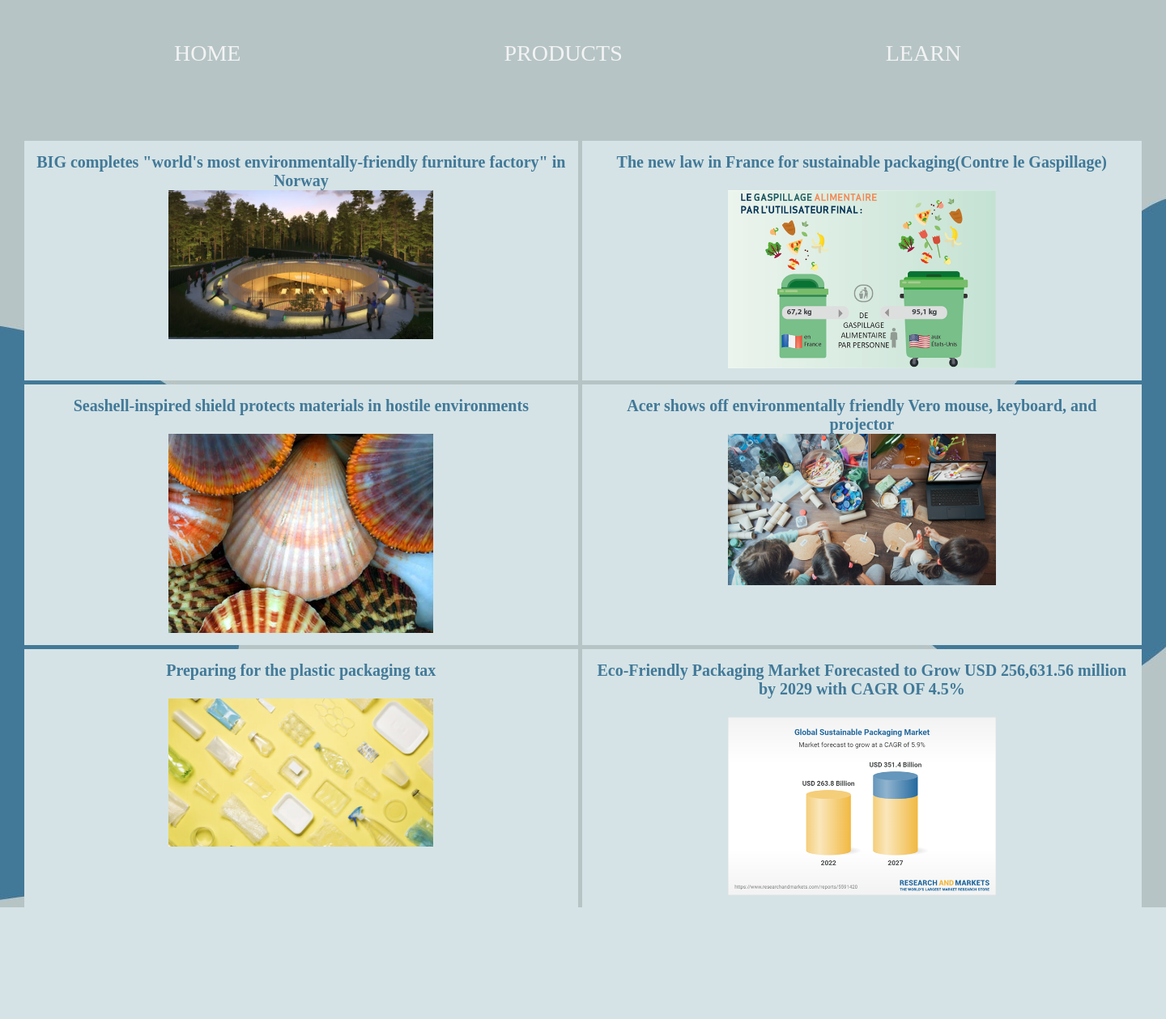
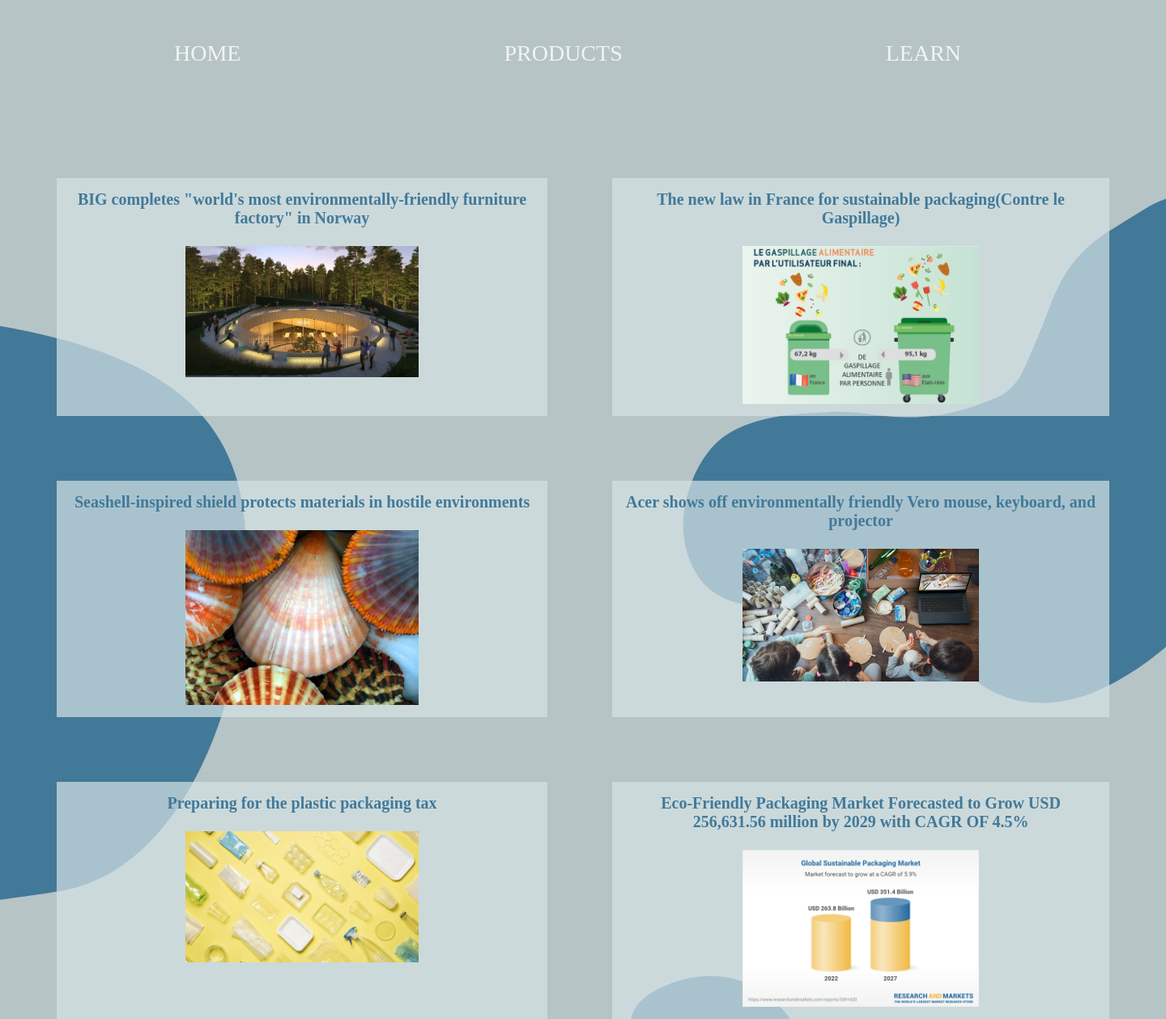
Before and after one commit to slee498/web-application, a Flask app: page /learn in a window 1440 px wide. Shown: the whole page at 81% size. Before the commit the page ends 1121 px from the top, so only its background shows below. Run offline with Flask 2, Linux system fonts and the light colour scheme.

Commit message:
refinement

```diff
--- a/static/styles.css
+++ b/static/styles.css
@@ -64,38 +64,9 @@
   font-size: 22px;
 }
 
-/* grid on learn page */
-.grid-container{
-  display: grid;
-  grid-template-columns: auto auto;
-  grid-template-areas: main main;
-  height: 200px;
-  padding: 30px;
-  border: 3px black;
-  grid-gap: 5px;
-}
-
-.grid-item{
-  background-color: #d5e3e6;
-  text-decoration: none;
-  text-align: center;
-  color: rgb(66,121,152);
-  font-size: 20px;
-  padding: 15px;
-  @font-face {
-    font-family: DynaPuff;
-    src: url(/static/dynapuff.ttf);
-  }
-}
-
-.grid-img{
-  width: auto;
-  height: auto;
-}
-
 /* home background imsge*/
 .homeebg{
-   background-image: url('/static/images/homeebg.jpg');
+   background-image: url('/static/images/bgimg5-2.jpg');
 }
 
 .photo_reel{
@@ -109,6 +80,11 @@
   height: 60%;
 }
 
+@keyframes facts{
+  from {background-color: white;}
+  to {background-color: black;}
+}
+
 /* product background image */
 .bgimg3{
   background-image: url('/static/images/bgimg5.jpg');
@@ -119,6 +95,27 @@
   background-image: url('/static/images/bgimg5b.jpg');
 }
 
+/* grid on learn page */
+.grid-container{
+  display: grid;
+  grid-template-columns: auto auto;
+  grid-template-areas: main main;
+  margin-left: 30px;
+  height: 400px;
+  width: 1300px;
+  padding: 40px;
+  grid-gap: 80px;
+}
+
+.grid-item{
+  background-color: #d5e3e6b3;
+  text-decoration: none;
+  text-align: center;
+  color: rgb(66,121,152);
+  font-size: 20px;
+  padding: 15px;
+}
+
 .art-img{
   margin-left: auto;
   margin-right: auto;
@@ -126,14 +123,9 @@
   width: 50%;
 }
 
-/* navigation bar */
+/* nav bar */
 body {
   margin: 0;
-  @font-face {
-    font-family: DynaPuff;
-    src: url("static/dynapuff.ttf");
-  }
-  font-family: 'dynapuff';
 }
 
 .container {
@@ -167,49 +159,3 @@ nav a {
 nav a:hover {
   color: rgb(94, 93, 93);
 }
-
-/* news page article links */
-h1 a {
-  text-decoration: none;
-  @font-face {
-    font-family: DynaPuff;
-    src: url("/static/dynapuff.ttf");
-  }
-  font-family: 'dynapuff';
-  font-size: medium;
-  padding-left: 100px;
-}
-
-h1 a:hover{
-  color: rgb(218, 218, 218);
-}
-
-h2 a{
-  text-decoration: none;
-  @font-face {
-    font-family: DynaPuff;
-    src: url("/static/dynapuff.ttf");
-  }
-  font-family: 'dynapuff';
-  font-size: medium;
-  padding-left: 100px;
-}
-
-h2 a:hover{
-  color: rgb(94, 93, 93);
-}
-
-h3 a {
-  text-decoration: none;
-  @font-face {
-    font-family: DynaPuff;
-    src: url("/static/dynapuff.ttf");
-  }
-  font-family: 'dynapuff';
-  font-size: medium;
-  padding-left: 100px;
-}
-
-h3 a:hover{
-  color: rgb(94, 93, 93);
-}
--- a/templates/learn.html
+++ b/templates/learn.html
@@ -21,13 +21,13 @@
         </div>
     </header>
 
-    <br><br><br><br> <br><br><br><br>
+    <br><br><br><br><br><br><br><br><br><br>
 
     <div class="grid-container">
-            <a href="https://www.dezeen.com/2022/05/25/the-plus-furniture-factory-big-vestre/" target="_blank" class="grid-item"><b>BIG completes "world's most environmentally-friendly furniture factory" in Norway </b><br><img src="static/images/BIG.webp" alt="article-image" class="art-img"></a>
+            <a href="https://www.dezeen.com/2022/05/25/the-plus-furniture-factory-big-vestre/" target="_blank" class="grid-item"><b>BIG completes "world's most environmentally-friendly furniture factory" in Norway </b><br><br><img src="static/images/BIG.webp" alt="article-image" class="art-img"></a>
             <a href="https://www.google.com/url?sa=t&rct=j&q=&esrc=s&source=newssearch&cd=&cad=rja&uact=8&ved=2ahUKEwid5JG_wYH4AhW0V3wKHSePCo44FBDF9AEoAHoECAMQAg&url=https%3A%2F%2Fwww.hortidaily.com%2Farticle%2F9430113%2Fthe-new-law-in-france-for-sustainable-packaging%2F&usg=AOvVaw3HTrWJ84n3imA5DjPz5rYx" target="_blank" class="grid-item"><b>The new law in France for sustainable packaging(Contre le Gaspillage)</b><br><br><img src="static/images/france.png" alt="article-image" class="art-img"></a>
             <a href="https://www.sciencedaily.com/releases/2022/05/220503201658.htm" target="_blank" class="grid-item"><b>Seashell-inspired shield protects materials in hostile environments </b><br><br><img src="static/images/seashell.jpg" alt="article-image" class="art-img"></a>
-            <a href="https://www.windowscentral.com/acer-environmentally-friendly-vero-mouse-keyboard-projector" target="_blank" class="grid-item"><b>Acer shows off environmentally friendly Vero mouse, keyboard, and projector </b><br><img src="static/images/acer.png" alt="article-image" class="art-img"></a>
+            <a href="https://www.windowscentral.com/acer-environmentally-friendly-vero-mouse-keyboard-projector" target="_blank" class="grid-item"><b>Acer shows off environmentally friendly Vero mouse, keyboard, and projector </b><br><br><img src="static/images/acer.png" alt="article-image" class="art-img"></a>
             <a href="https://dealersupport.co.uk/preparing-for-the-plastic-packaging-tax/" target="_blank" class="grid-item"><b>Preparing for the plastic packaging tax </b><br><br><img src="static/images/tax.jpg" alt="article-image" class="art-img"></a>
             <a href="https://www.einnews.com/pr_news/574119672/eco-friendly-packaging-market-forecasted-to-grow-usd-256-631-56-million-by-2029-with-cagr-of-4-5" target="_blank" class="grid-item"><b>Eco-Friendly Packaging Market Forecasted to Grow USD 256,631.56 million by 2029 with CAGR OF 4.5% </b><br><br><img src="static/images/market.png" alt="article-image" class="art-img"> </a>
     </div>
```
Also changed, not shown: templates/home.html (+3 -4 lines), static/dynapuff.ttf (deleted), static/images/bgimg5-2.jpg (added), static/images/homeebg.jpg (deleted), 1 other file.
